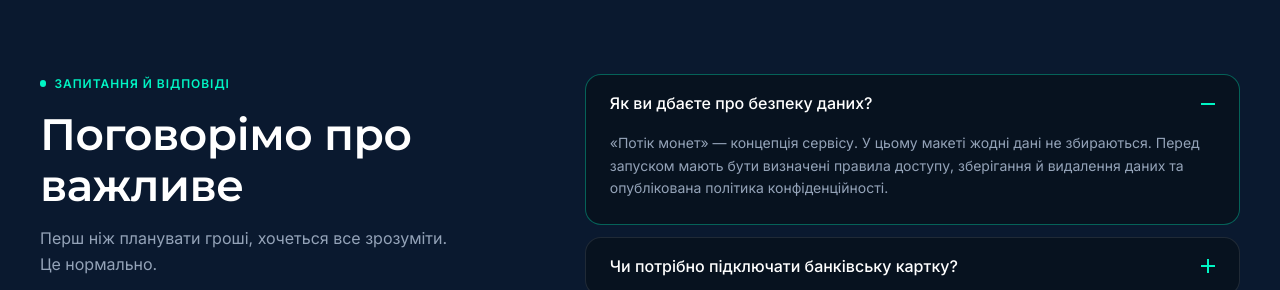
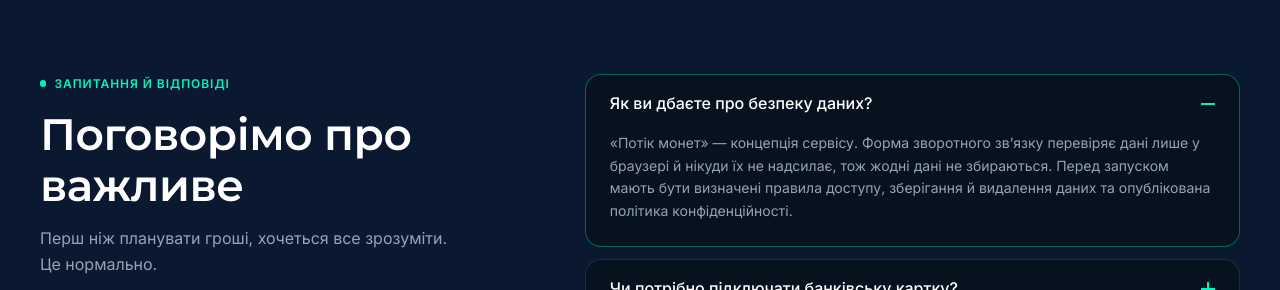
Before and after one commit to olehdrapakpp2025-cloud/potik-monet, a plain HTML site: page index.html in a window 1280 px wide. Shown: the part 4820-5110 px from the top of the page. Drawn offline with nearby package versions, Linux system fonts and the light colour scheme; no server answers.

Commit message:
fix: дрібні виправлення контенту
Відповідь у FAQ про дані тепер згадує форму зворотного зв'язку.

```diff
--- a/index.html
+++ b/index.html
@@ -579,7 +579,8 @@
             <details class="rounded-2xl border border-white/10 bg-inset transition-colors duration-[250ms] open:border-accent/35" name="faq" open>
               <summary class="faq-question flex cursor-pointer list-none items-center justify-between gap-4 px-6 py-4 font-medium">Як ви дбаєте про безпеку даних?</summary>
               <p class="px-6 pb-6 text-sm text-ink-muted">
-                «Потік монет» — концепція сервісу. У цьому макеті жодні дані не збираються. Перед
+                «Потік монет» — концепція сервісу. Форма зворотного зв’язку перевіряє дані лише у
+                браузері й нікуди їх не надсилає, тож жодні дані не збираються. Перед
                 запуском мають бути визначені правила доступу, зберігання й видалення даних та
                 опублікована політика конфіденційності.
               </p>
```
